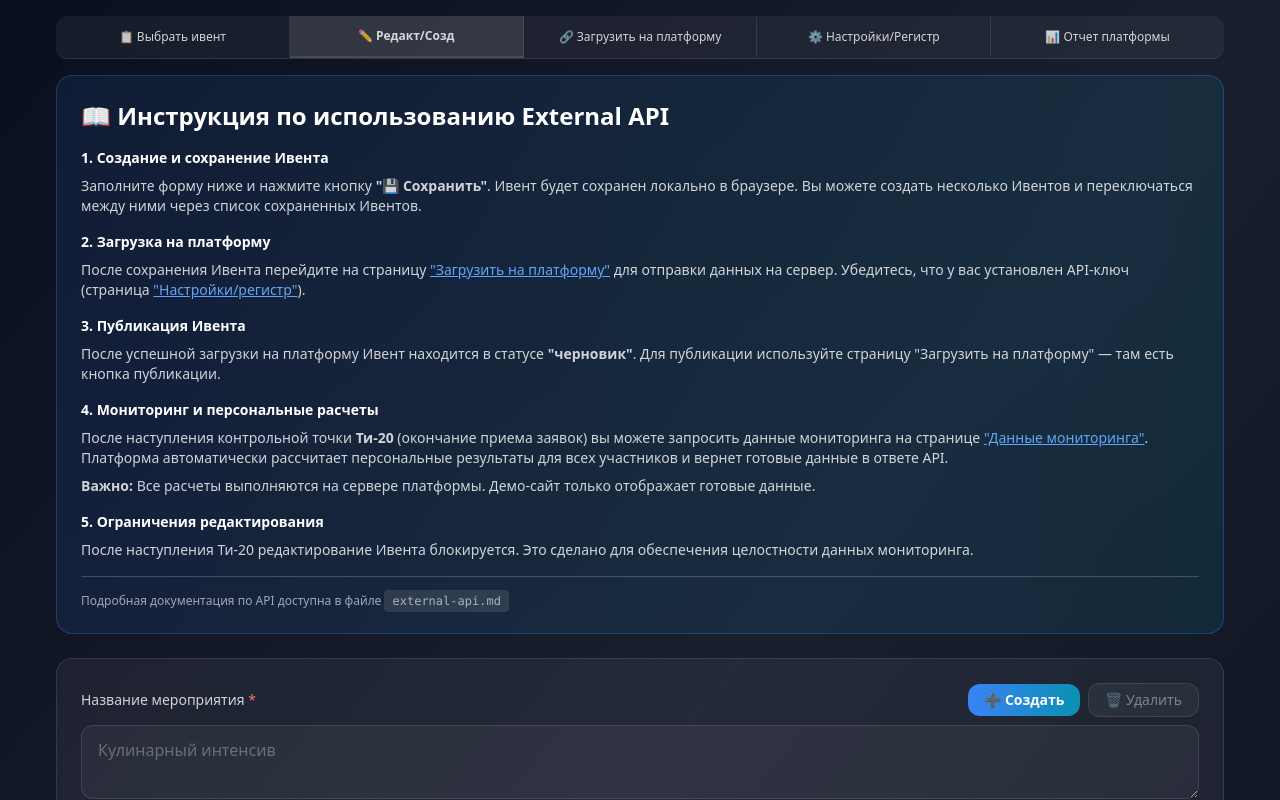
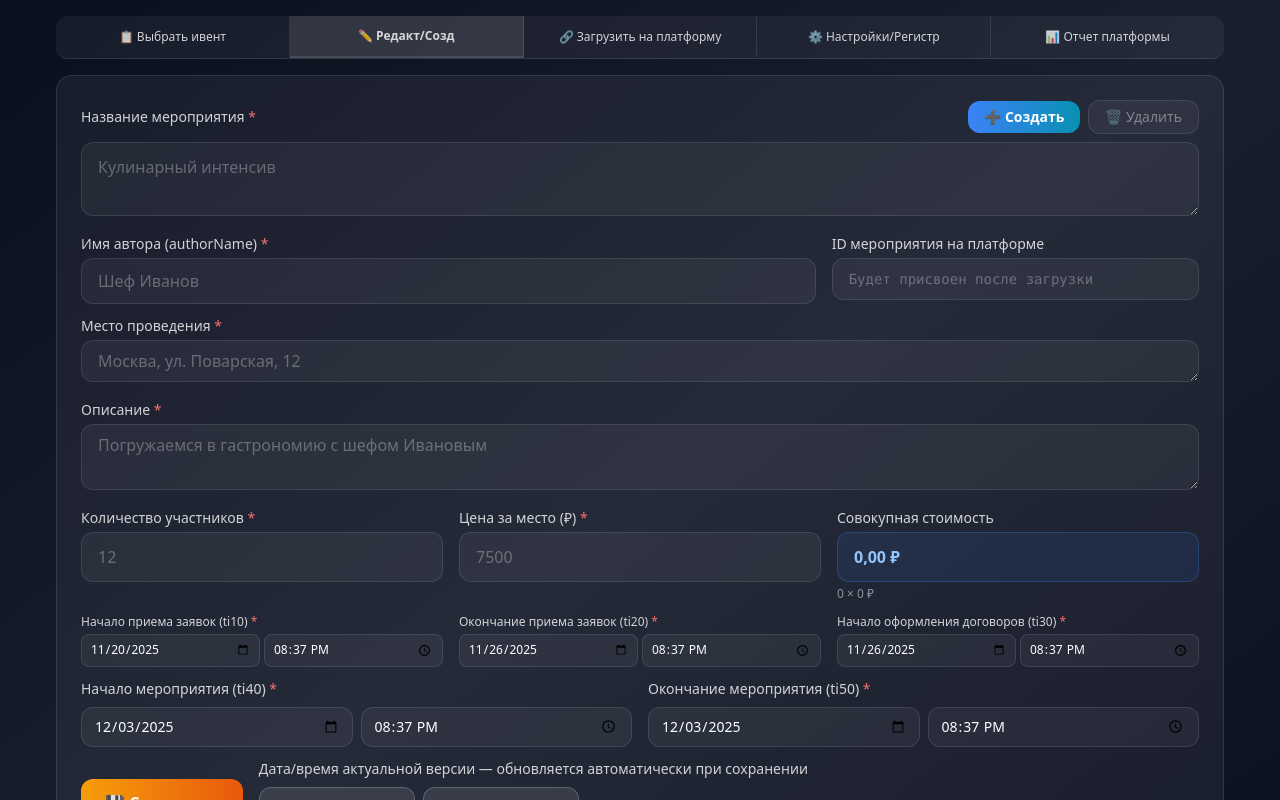
Before and after one commit to TaisyaFreelanse/external-demo, a Nuxt app: page /demo/external-upload in a window 1280 px wide. Shown: the top 800 px of the page. Built offline with nearby package versions, Linux system fonts and the light colour scheme.

Commit message:
Refactor external-upload.vue to remove static instructions and implement a collapsible instruction section for event creation, uploading, and monitoring. Enhance user experience by allowing users to toggle visibility of instructions while maintaining essential links and guidance.

```diff
--- a/pages/demo/external-upload.vue
+++ b/pages/demo/external-upload.vue
@@ -5,64 +5,6 @@
       <DemoNavigation />
 
       <div class="mb-3"></div>
-
-      <!-- Инструкция -->
-      <div class="bg-gradient-to-r from-blue-500/10 to-cyan-500/10 border border-blue-500/30 rounded-2xl p-6 mb-6">
-        <h2 class="text-2xl font-semibold mb-4 text-white">📖 Инструкция по использованию External API</h2>
-
-        <div class="space-y-4 text-white/90 text-sm">
-          <div>
-            <h3 class="font-semibold text-white mb-2">1. Создание и сохранение Ивента</h3>
-            <p class="text-white/80 mb-2">
-              Заполните форму ниже и нажмите кнопку <strong>"💾 Сохранить"</strong>. Ивент будет сохранен локально в браузере.
-              Вы можете создать несколько Ивентов и переключаться между ними через список сохраненных Ивентов.
-            </p>
-          </div>
-
-          <div>
-            <h3 class="font-semibold text-white mb-2">2. Загрузка на платформу</h3>
-            <p class="text-white/80 mb-2">
-              После сохранения Ивента перейдите на страницу
-              <NuxtLink to="/demo/platform-interaction" class="text-blue-400 hover:text-blue-300 underline font-medium">"Загрузить на платформу"</NuxtLink>
-              для отправки данных на сервер. Убедитесь, что у вас установлен API-ключ (страница
-              <NuxtLink to="/demo/settings" class="text-blue-400 hover:text-blue-300 underline font-medium">"Настройки/регистр"</NuxtLink>).
-            </p>
-          </div>
-
-          <div>
-            <h3 class="font-semibold text-white mb-2">3. Публикация Ивента</h3>
-            <p class="text-white/80 mb-2">
-              После успешной загрузки на платформу Ивент находится в статусе <strong>"черновик"</strong>.
-              Для публикации используйте страницу "Загрузить на платформу" — там есть кнопка публикации.
-            </p>
-          </div>
-
-          <div>
-            <h3 class="font-semibold text-white mb-2">4. Мониторинг и персональные расчеты</h3>
-            <p class="text-white/80 mb-2">
-              После наступления контрольной точки <strong>Ти-20</strong> (окончание приема заявок) вы можете запросить данные мониторинга
-              на странице <NuxtLink to="/demo/platform-report" class="text-blue-400 hover:text-blue-300 underline font-medium">"Данные мониторинга"</NuxtLink>.
-              Платформа автоматически рассчитает персональные результаты для всех участников и вернет готовые данные в ответе API.
-            </p>
-            <p class="text-white/80">
-              <strong>Важно:</strong> Все расчеты выполняются на сервере платформы. Демо-сайт только отображает готовые данные.
-            </p>
-          </div>
-
-          <div>
-            <h3 class="font-semibold text-white mb-2">5. Ограничения редактирования</h3>
-            <p class="text-white/80 mb-2">
-              После наступления Ти-20 редактирование Ивента блокируется. Это сделано для обеспечения целостности данных мониторинга.
-            </p>
-          </div>
-
-          <div class="mt-4 pt-4 border-t border-white/20">
-            <p class="text-xs text-white/60">
-              Подробная документация по API доступна в файле <code class="bg-white/10 px-2 py-1 rounded">external-api.md</code>
-            </p>
-          </div>
-        </div>
-      </div>
 
       <!-- Форма создания/обновления -->
       <div class="bg-white/5 border border-white/10 rounded-2xl p-6 mb-6">
@@ -517,15 +459,77 @@
           </div>
         </div>
 
-        <!-- Информация о загрузке на платформу -->
+        <!-- Информация о загрузке на платформу и инструкция -->
         <div class="border-t border-white/10 pt-4">
           <div class="bg-blue-500/10 border border-blue-500/30 rounded-xl px-4 py-3">
-            <div class="flex items-start gap-3">
+            <div
+              class="flex items-start gap-3 cursor-pointer hover:opacity-80 transition-opacity"
+              @click="showInstructions = !showInstructions"
+            >
               <span class="text-blue-400 text-xl">ℹ️</span>
               <div class="flex-1">
-                <div class="text-blue-200/70 text-sm">
+                <div class="text-blue-200/70 text-sm mb-2">
                   Для загрузки Ивента на платформу, обновления статуса и публикации перейдите на страницу
-                  <NuxtLink to="/demo/platform-interaction" class="text-blue-400 hover:text-blue-300 underline font-medium">Загрузить на платформу</NuxtLink>.
+                  <NuxtLink to="/demo/platform-interaction" class="text-blue-400 hover:text-blue-300 underline font-medium" @click.stop>Загрузить на платформу</NuxtLink>.
+                </div>
+                <div class="text-blue-300/60 text-xs">
+                  <span class="underline">Нажмите здесь, чтобы показать/скрыть инструкцию</span>
+                </div>
+              </div>
+            </div>
+
+            <!-- Раскрывающаяся инструкция -->
+            <div v-if="showInstructions" class="mt-4 pt-4 border-t border-blue-500/20">
+              <div class="space-y-4 text-white/90 text-sm">
+                <div>
+                  <h3 class="font-semibold text-white mb-2">1. Создание и сохранение Ивента</h3>
+                  <p class="text-white/80 mb-2">
+                    Заполните форму выше и нажмите кнопку <strong>"💾 Сохранить"</strong>. Ивент будет сохранен локально в браузере.
+                    Вы можете создать несколько Ивентов и переключаться между ними через список сохраненных Ивентов.
+                  </p>
+                </div>
+
+                <div>
+                  <h3 class="font-semibold text-white mb-2">2. Загрузка на платформу</h3>
+                  <p class="text-white/80 mb-2">
+                    После сохранения Ивента перейдите на страницу
+                    <NuxtLink to="/demo/platform-interaction" class="text-blue-400 hover:text-blue-300 underline font-medium">"Загрузить на платформу"</NuxtLink>
+                    для отправки данных на сервер. Убедитесь, что у вас установлен API-ключ (страница
+                    <NuxtLink to="/demo/settings" class="text-blue-400 hover:text-blue-300 underline font-medium">"Настройки/регистр"</NuxtLink>).
+                  </p>
+                </div>
+
+                <div>
+                  <h3 class="font-semibold text-white mb-2">3. Публикация Ивента</h3>
+                  <p class="text-white/80 mb-2">
+                    После успешной загрузки на платформу Ивент находится в статусе <strong>"черновик"</strong>.
+                    Для публикации используйте страницу "Загрузить на платформу" — там есть кнопка публикации.
+                  </p>
+                </div>
+
+                <div>
+                  <h3 class="font-semibold text-white mb-2">4. Мониторинг и персональные расчеты</h3>
+                  <p class="text-white/80 mb-2">
+                    После наступления контрольной точки <strong>Ти-20</strong> (окончание приема заявок) вы можете запросить данные мониторинга
+                    на странице <NuxtLink to="/demo/platform-report" class="text-blue-400 hover:text-blue-300 underline font-medium">"Данные мониторинга"</NuxtLink>.
+                    Платформа автоматически рассчитает персональные результаты для всех участников и вернет готовые данные в ответе API.
+                  </p>
+                  <p class="text-white/80">
+                    <strong>Важно:</strong> Все расчеты выполняются на сервере платформы. Демо-сайт только отображает готовые данные.
+                  </p>
+                </div>
+
+                <div>
+                  <h3 class="font-semibold text-white mb-2">5. Ограничения редактирования</h3>
+                  <p class="text-white/80 mb-2">
+                    После наступления Ти-20 редактирование Ивента блокируется. Это сделано для обеспечения целостности данных мониторинга.
+                  </p>
+                </div>
+
+                <div class="mt-4 pt-4 border-t border-white/20">
+                  <p class="text-xs text-white/60">
+                    Подробная документация по API доступна в файле <code class="bg-white/10 px-2 py-1 rounded">external-api.md</code>
+                  </p>
                 </div>
               </div>
             </div>
@@ -844,6 +848,9 @@ const copyApiKey = async () => {
 // Состояние для диалога сохранения Ивента
 const showSaveDialog = ref(false)
 const eventSaveName = ref('')
+
+// Состояние для отображения инструкции
+const showInstructions = ref(false)
 
 // Текущий выбранный Ивент
 const currentEvent = computed(() => {
```
